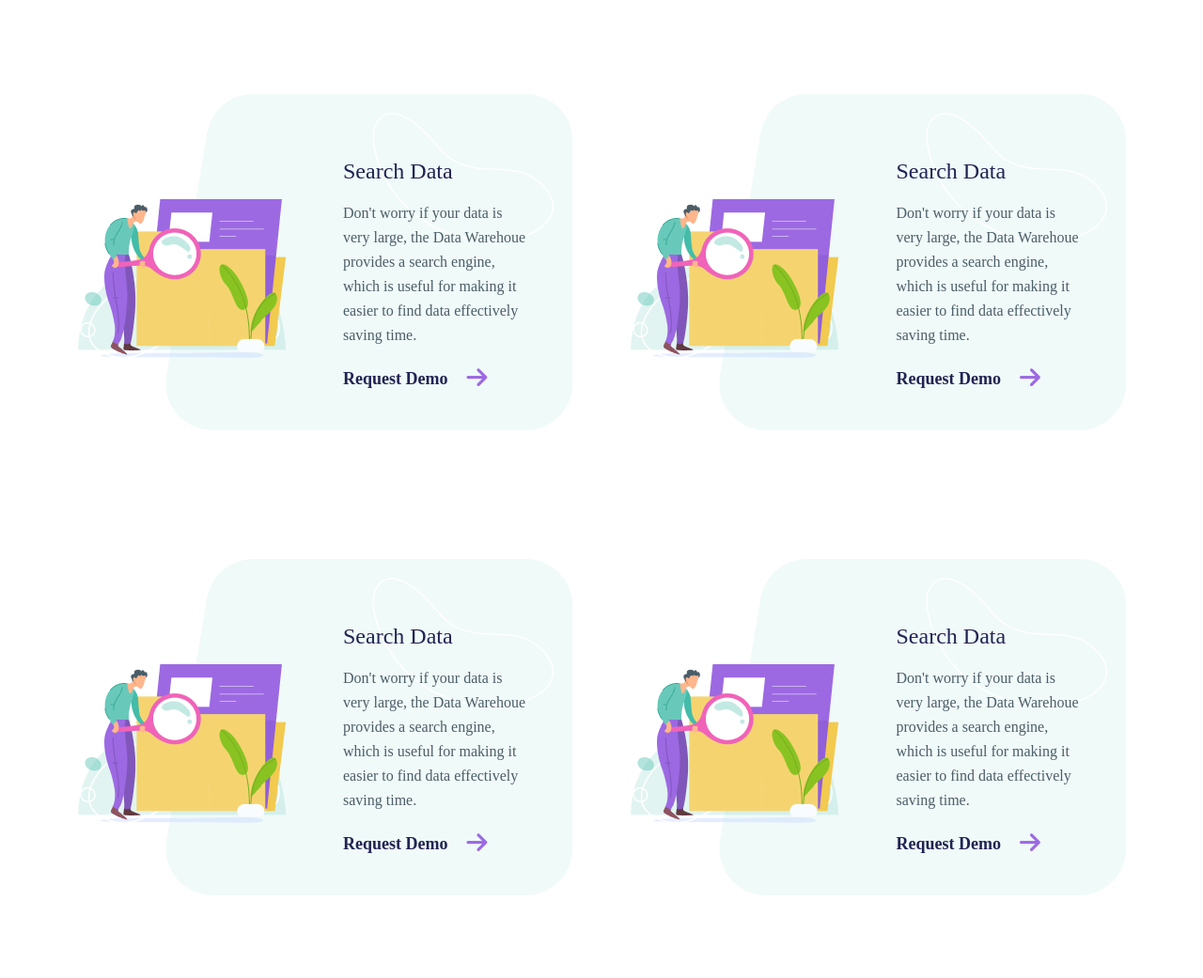
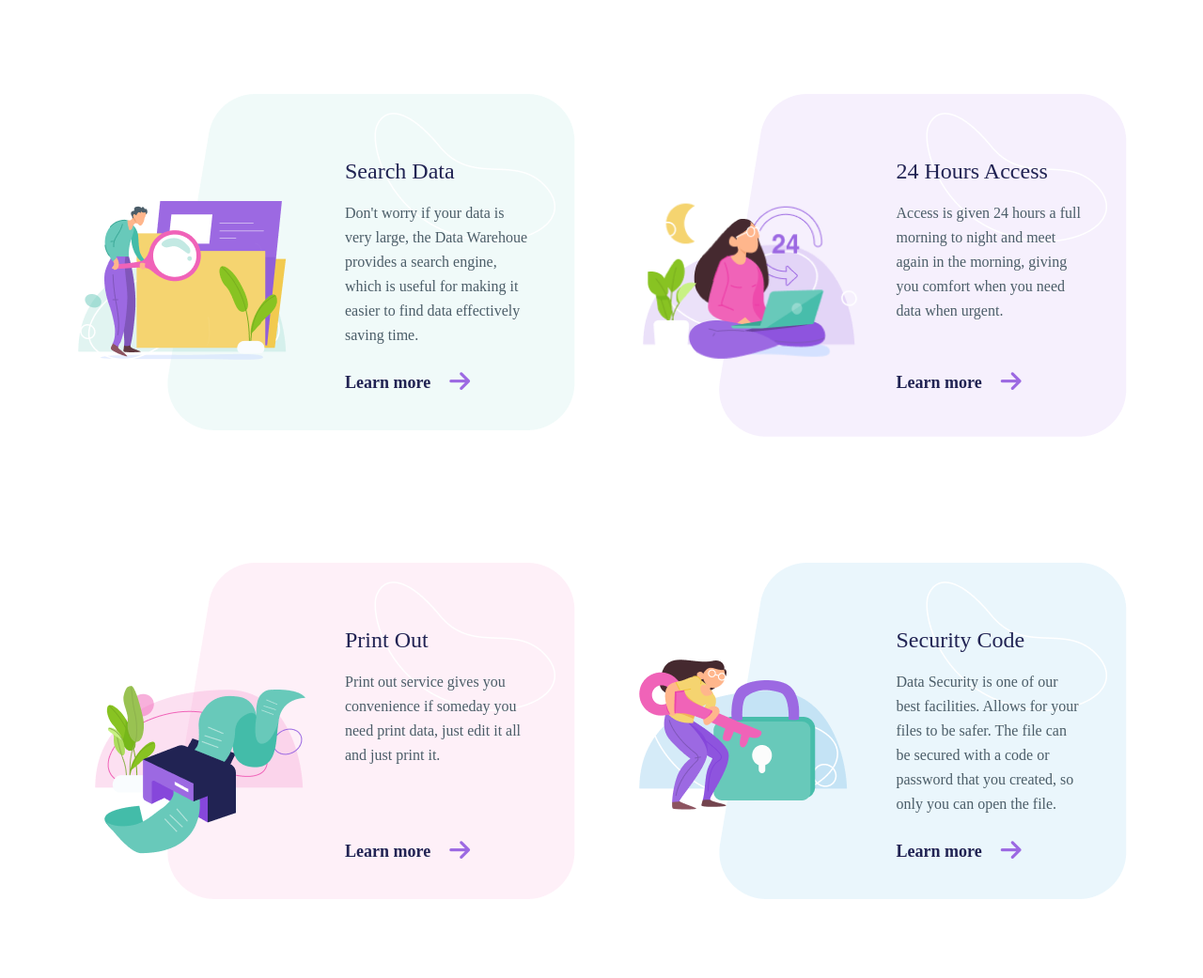
Before and after one commit to seweryngolba/exc-grid, a plain HTML site: page index.html in a window 1280 px wide. Shown: the whole page at 94% size. Drawn offline with Linux system fonts and the light colour scheme.

Commit message:
next commit

```diff
--- a/index.html
+++ b/index.html
@@ -16,8 +16,8 @@
     <section class="learn-more">
       <div class="lm-container">
         <div class="offer-grid">
-          <div class="offer-one">
-            <img src="./images/photo-one.png" alt="" />
+          <div class="offer-one green">
+            <img class="offer-photo-one" src="./images/photo-one.png" alt="" />
             <img class="vector" src="./images/vector-one.png" alt="" />
             <div class="textbox-offer">
               <h3 class="offer-heading">Search Data</h3>
@@ -27,55 +27,62 @@
                 to find data effectively saving time.
               </p>
               <div class="offer-button">
-                <p class="button-text-offer">Request Demo</p>
+                <p class="button-text-offer">Learn more</p>
                 <i class="fa-solid fa-arrow-right"></i>
               </div>
             </div>
           </div>
-          <div class="offer-one">
-            <img src="./images/photo-one.png" alt="" />
+          <div class="offer-one purple">
+            <img class="offer-photo-two" src="./images/photo-two.png" alt="" />
             <img class="vector" src="./images/vector-one.png" alt="" />
             <div class="textbox-offer">
-              <h3 class="offer-heading">Search Data</h3>
+              <h3 class="offer-heading">24 Hours Access</h3>
               <p class="offer-paragraph">
-                Don't worry if your data is very large, the Data Warehoue
-                provides a search engine, which is useful for making it easier
-                to find data effectively saving time.
+                Access is given 24 hours a full morning to night and meet again
+                in the morning, giving you comfort when you need data when
+                urgent.
               </p>
               <div class="offer-button">
-                <p class="button-text-offer">Request Demo</p>
+                <p class="button-text-offer">Learn more</p>
                 <i class="fa-solid fa-arrow-right"></i>
               </div>
             </div>
           </div>
-          <div class="offer-one">
-            <img src="./images/photo-one.png" alt="" />
+          <div class="offer-one pink">
+            <img
+              class="offer-photo-three"
+              src="./images/photo-three.png"
+              alt=""
+            />
             <img class="vector" src="./images/vector-one.png" alt="" />
             <div class="textbox-offer">
-              <h3 class="offer-heading">Search Data</h3>
+              <h3 class="offer-heading">Print Out</h3>
               <p class="offer-paragraph">
-                Don't worry if your data is very large, the Data Warehoue
-                provides a search engine, which is useful for making it easier
-                to find data effectively saving time.
+                Print out service gives you convenience if someday you need
+                print data, just edit it all and just print it.
               </p>
               <div class="offer-button">
-                <p class="button-text-offer">Request Demo</p>
+                <p class="button-text-offer">Learn more</p>
                 <i class="fa-solid fa-arrow-right"></i>
               </div>
             </div>
           </div>
-          <div class="offer-one">
-            <img src="./images/photo-one.png" alt="" />
+          <div class="offer-one blue">
+            <img
+              class="offer-photo-four"
+              src="./images/photo-four.png"
+              alt=""
+            />
             <img class="vector" src="./images/vector-one.png" alt="" />
             <div class="textbox-offer">
-              <h3 class="offer-heading">Search Data</h3>
+              <h3 class="offer-heading">Security Code</h3>
               <p class="offer-paragraph">
-                Don't worry if your data is very large, the Data Warehoue
-                provides a search engine, which is useful for making it easier
-                to find data effectively saving time.
+                Data Security is one of our best facilities. Allows for your
+                files to be safer. The file can be secured with a code or
+                password that you created, so only you can open the file.
               </p>
               <div class="offer-button">
-                <p class="button-text-offer">Request Demo</p>
+                <p class="button-text-offer">Learn more</p>
                 <i class="fa-solid fa-arrow-right"></i>
               </div>
             </div>
--- a/style.css
+++ b/style.css
@@ -14,8 +14,23 @@
   display: flex;
   align-items: center;
   justify-content: space-between;
+  position: relative;
+}
+
+.green {
   background: url("./images/rectangle.png") no-repeat top right;
-  position: relative;
+}
+
+.purple {
+  background: url("./images/rectangle-two.png") no-repeat top right;
+}
+
+.pink {
+  background: url("./images/rectangle-three.png") no-repeat top right;
+}
+
+.blue {
+  background: url("./images/rectangle-four.png") no-repeat top right;
 }
 
 .textbox-offer {
@@ -40,6 +55,7 @@
   color: #4b5d68;
   line-height: 26px;
   width: 200px;
+  height: 160px;
   padding: 20px 0;
 }
 
@@ -61,6 +77,7 @@
   margin-left: 20px;
 }
 
-/* .offer-one > img {
-  margin-top: 10px;
-} */
+.offer-photo-two,
+.offer-photo-four {
+  margin-bottom: 50px;
+}
```
